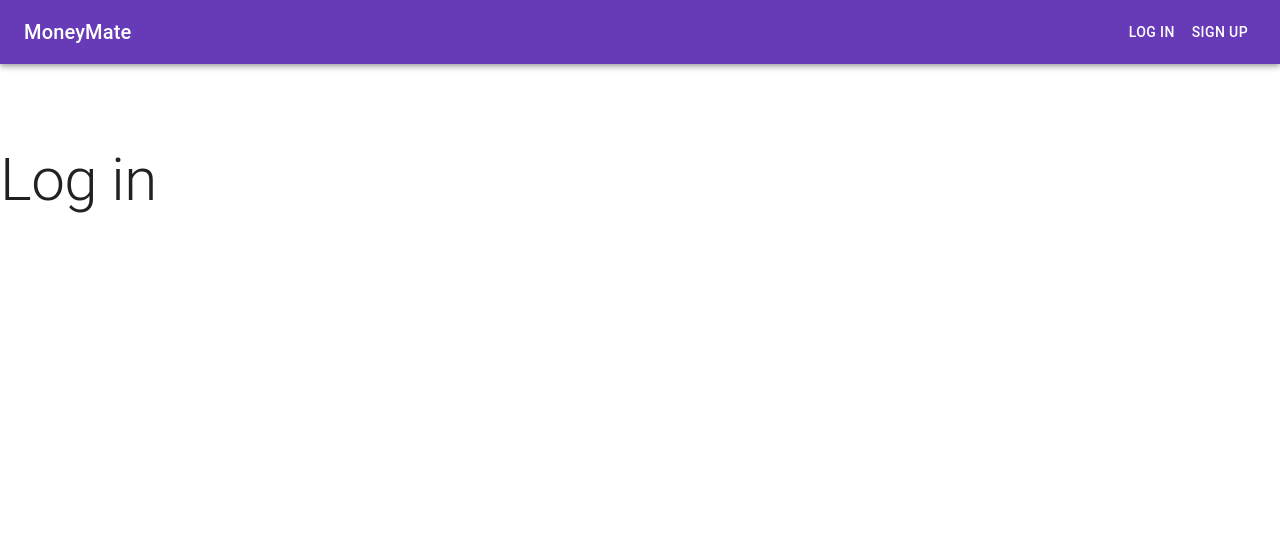
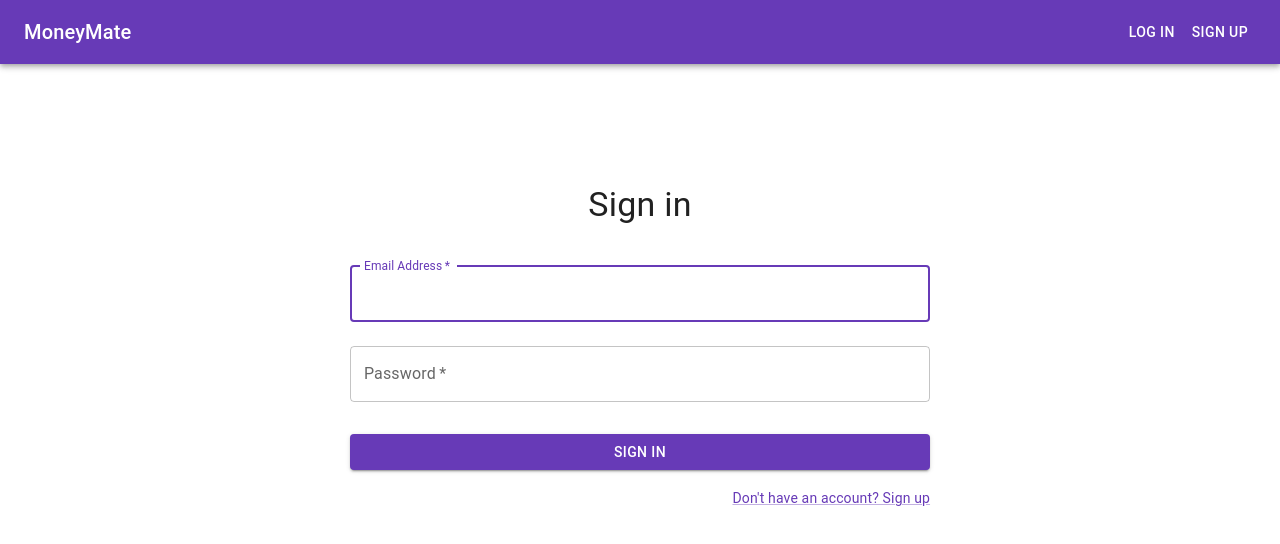
Before and after one commit to Shahriyar-kashif/splitwise-app, a React (Vite) app: page /login in a window 1280 px wide. Shown: the top 544 px of the page. Built offline with nearby package versions, Linux system fonts and the light colour scheme.

Commit message:
SigninPage: Implemented user login functionality in the sign in page

```diff
--- a/src/components/SigninForm/SigninForm.jsx
+++ b/src/components/SigninForm/SigninForm.jsx
@@ -1,9 +1,99 @@
-import { Typography } from "@mui/material";
+import {
+  Box,
+  Container,
+  CssBaseline,
+  Typography,
+  Grid,
+  TextField,
+  Button,
+  Link,
+} from "@mui/material";
+import { signInWithEmailAndPassword } from "firebase/auth";
+import { useState } from "react";
+import { Link as RouterLink, useNavigate } from "react-router-dom";
+import { auth } from "../../firebase/firebase";
 
 export default function SigninForm() {
-    return (
-        <Typography variant="h2" mt={10}>
-            Log in
+  const [submissionError, setSubmissionError] = useState(null);
+  const navigate = useNavigate();
+
+  const handleSubmit = (e) => {
+    e.preventDefault();
+    const formData = new FormData(e.currentTarget);
+    const email = formData.get("email");
+    const password = formData.get("password");
+    signInWithEmailAndPassword(auth, email, password)
+      .then((userCredentials) => {
+        const user = userCredentials.user;
+        console.log(user);
+        if (submissionError) setSubmissionError(null);
+        navigate(`/user/${user.uid}`);
+      })
+      .catch((error) => {
+        setSubmissionError(error.message);
+      });
+  };
+
+  return (
+    <Container component="main" maxwidth="xs">
+      <CssBaseline />
+      <Box
+        sx={{
+          mt: 15,
+          display: "flex",
+          flexDirection: "column",
+          alignItems: "center",
+        }}
+      >
+        <Typography component="h1" variant="h4">
+          Sign in
         </Typography>
-    )
+        <Box component="form" sx={{ mt: 3 }} onSubmit={handleSubmit}>
+              <TextField
+                name="email"
+                margin="normal"
+                required
+                fullWidth
+                id="email"
+                label="Email Address"
+                autoComplete="email"
+                autoFocus
+              />
+              <TextField
+                margin="normal"
+                required
+                fullWidth
+                id="password"
+                label="Password"
+                type="password"
+                name="password"
+                autoComplete="current-password"
+              />
+          <Button
+            type="submit"
+            fullWidth
+            variant="contained"
+            sx={{ mt: 3, mb: 2 }}
+          >
+            Sign in
+          </Button>
+          {submissionError && (
+            <Typography
+              component="p"
+              sx={{ color: "red", textAlign: "center" }}
+            >
+              {submissionError}
+            </Typography>
+          )}
+          <Grid container justifyContent="flex-end">
+            <Grid item>
+              <Link variant="body2" component={RouterLink} to="/signup">
+                Don't have an account? Sign up
+              </Link>
+            </Grid>
+          </Grid>
+        </Box>
+      </Box>
+    </Container>
+  );
 }
--- a/src/components/SignupForm/SignupForm.jsx
+++ b/src/components/SignupForm/SignupForm.jsx
@@ -15,7 +15,7 @@ import { useState } from "react";
 import { useNavigate } from "react-router-dom";
 
 export default function SignupForm() {
-  const [error, setError] = useState(null);
+  const [submissionError, setSubmissionError] = useState(null);
   const navigate = useNavigate();
 
   const handleSubmit = (e) => {
@@ -27,11 +27,11 @@ export default function SignupForm() {
       .then((userCredentials) => {
         const user = userCredentials.user;
         console.log(user);
-        if (error) setError(null);
+        if (submissionError) setSubmissionError(null);
         navigate(`/user/${user.uid}`);
       })
       .catch((error) => {
-        setError(error.message);
+        setSubmissionError(error.message);
       });
   };
   return (
@@ -100,12 +100,12 @@ export default function SignupForm() {
           >
             Sign up
           </Button>
-          {error && (
+          {submissionError && (
             <Typography
               component="p"
               sx={{ color: "red", textAlign: "center" }}
             >
-              {error}
+              {submissionError}
             </Typography>
           )}
           <Grid container justifyContent="flex-end">
--- a/src/routes/ProtectedRoute/ProtectedRoute.jsx
+++ b/src/routes/ProtectedRoute/ProtectedRoute.jsx
@@ -1,6 +1,6 @@
 import { Navigate, Outlet } from "react-router-dom";
 import { authSelector } from "../../store/authSlice";
-import { authorizeUser, clearUser } from "../../store/authSlice";
+import { authorizeUser } from "../../store/authSlice";
 import { useEffect } from "react";
 import { onAuthStateChanged } from "firebase/auth";
 import { auth } from "../../firebase/firebase";
@@ -9,9 +9,11 @@ import { useDispatch, useSelector } from "react-redux";
 export default function ProtectedRoute() {
   const dispatch = useDispatch();
   const userAuth = useSelector(authSelector);
+  console.log(userAuth)
   useEffect(() => {
     onAuthStateChanged(auth, (user) => {
       if (user) {
+        console.log(user);
         dispatch(authorizeUser({
             id:user.uid,
             firstName: user.firstName,
@@ -19,7 +21,7 @@ export default function ProtectedRoute() {
         }));
       }
     });
-  }, []);
+  }, [auth]);
 
   return <>{userAuth ? <Outlet /> : <Navigate to="/login" />}</>;
 }
```
